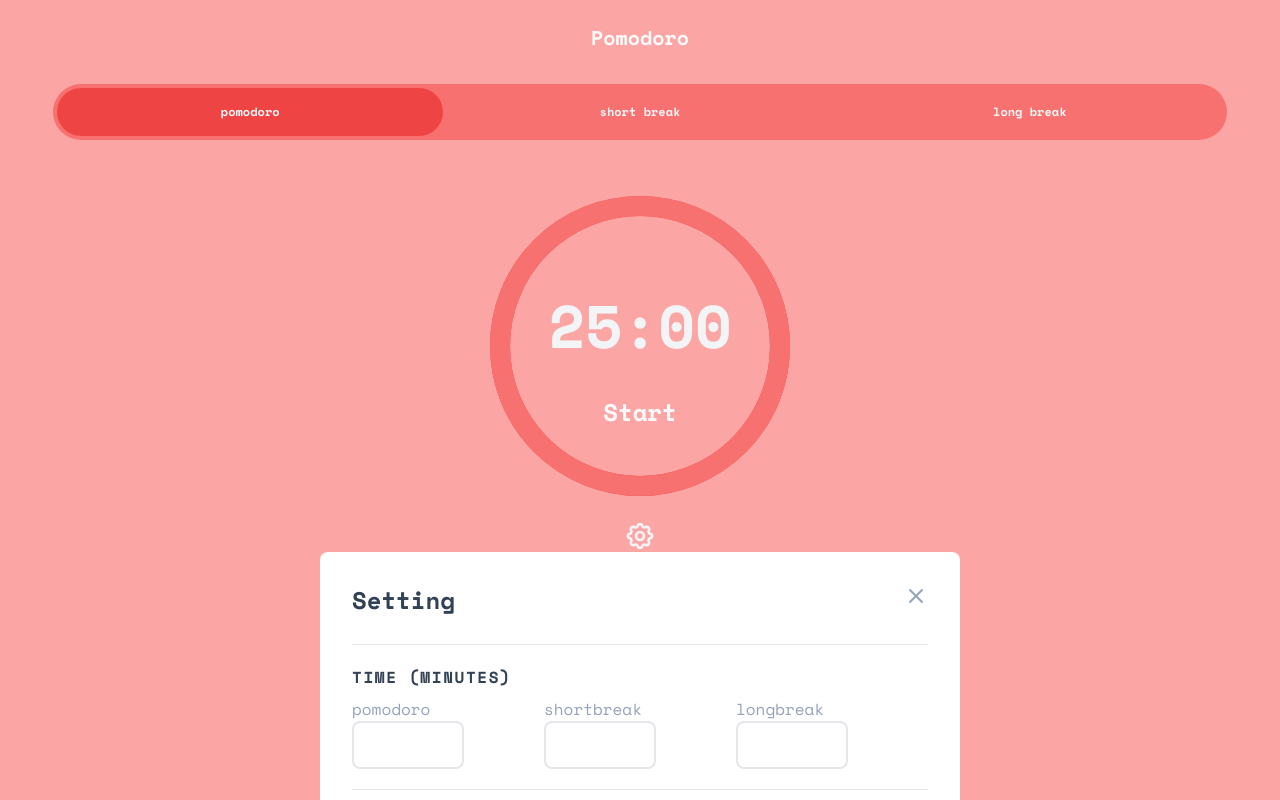
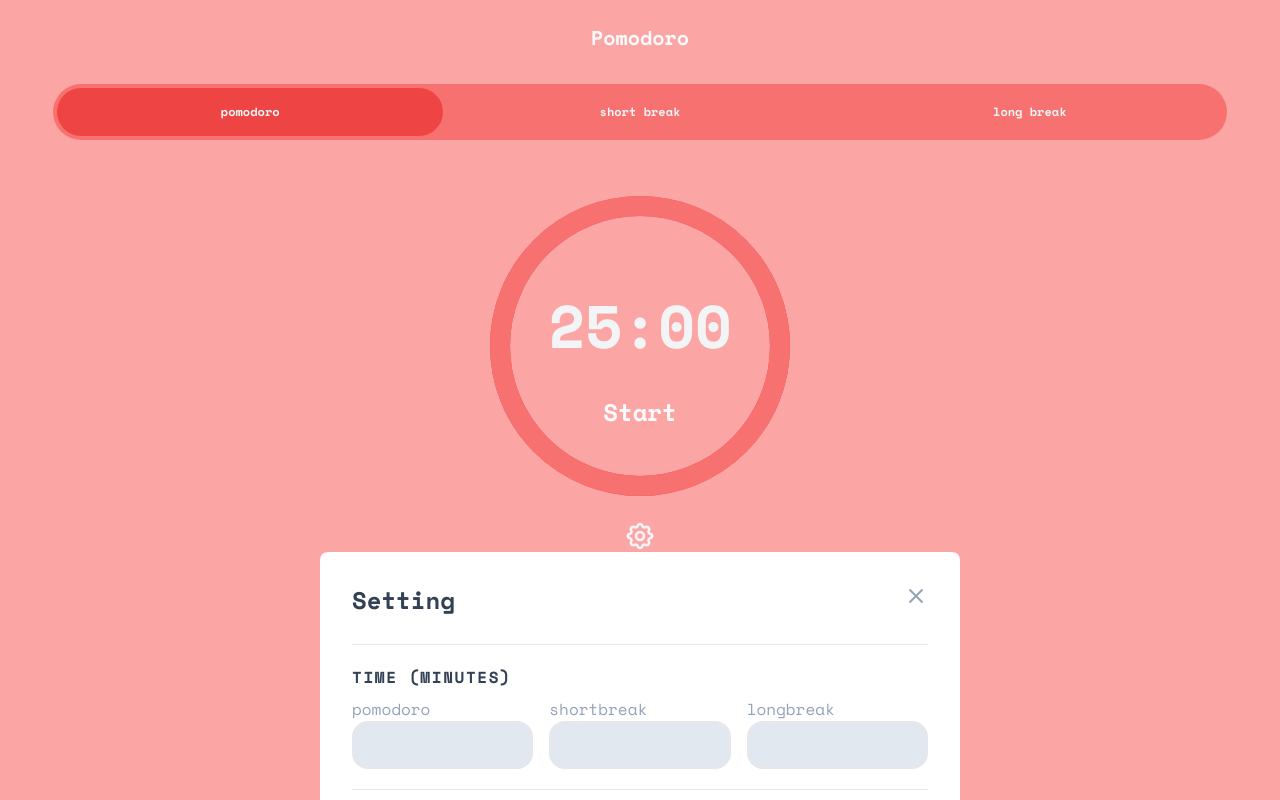
Before and after one commit to HangCcZ/Pomodoro, a Next.js app: page / in a window 1280 px wide. Both pictures are taken after a click on the button 640 px from the left and 536 px from the top of the page. Shown: the top 800 px of the page. Built offline with nearby package versions, Linux system fonts and the light colour scheme.

Commit message:
fixed input width issue

```diff
--- a/components/Modal.jsx
+++ b/components/Modal.jsx
@@ -1,15 +1,7 @@
 import { Fragment, useRef, useState } from 'react'
 
-export default function Modal({ open, setOpen }) {
-  const cancelButtonRef = useRef(null)
+const CloseButton = () => {
   return (
-    <div
-      className={`${
-        open ? 'block' : 'hidden'
-      } max-w-3xl rounded-lg bg-white p-8 sm:w-1/2`}
-    >
-      <div className="flex justify-between">
-        <h1 className="mb-7 text-2xl font-semibold text-slate-700">Setting</h1>
     <svg
       xmlns="http://www.w3.org/2000/svg"
       className="h-6 w-6 text-slate-400"
@@ -24,6 +16,20 @@ export default function Modal({ open, setOpen }) {
         d="M6 18L18 6M6 6l12 12"
       />
     </svg>
+  )
+}
+
+export default function Modal({ open, setOpen }) {
+  const cancelButtonRef = useRef(null)
+  return (
+    <div
+      className={`${
+        open ? 'block' : 'hidden'
+      } max-w-3xl rounded-lg bg-white p-8 sm:w-1/2`}
+    >
+      <div className="flex justify-between">
+        <h1 className="mb-7 text-2xl font-semibold text-slate-700">Setting</h1>
+        <CloseButton />
       </div>
 
       <hr className="mb-5" />
@@ -31,23 +37,23 @@ export default function Modal({ open, setOpen }) {
         <h2 className="mb-2 font-semibold tracking-widest text-slate-700">
           TIME (MINUTES)
         </h2>
-        <div className="mb-5 grid grid-cols-3">
+        <div className="mb-5 grid grid-cols-3 gap-4">
           <div>
             <label>
-              <p className="text-slate-400">pomodoro</p>
-            </label>
+              <p className=" text-slate-400">pomodoro</p>
               <input
                 type="number"
-              className="w-28 rounded-lg border-2 p-2 text-lg text-slate-700 outline-none"
+                className="max-w-full rounded-2xl border-2 bg-slate-200 p-2 text-center text-lg font-bold text-slate-700 outline-none"
               />
+            </label>
           </div>
           <div>
             <label>
               <p className="text-slate-400">shortbreak</p>
             </label>
             <input
-              type={'number'}
-              className="w-28 rounded-lg border-2 p-2 text-lg text-slate-700 outline-none"
+              type="number"
+              className="max-w-full rounded-2xl border-2 bg-slate-200 p-2 text-center text-lg font-bold text-slate-700 outline-none"
             />
           </div>
           <div>
@@ -55,8 +61,8 @@ export default function Modal({ open, setOpen }) {
               <p className="text-slate-400">longbreak</p>
             </label>
             <input
-              type={'number'}
-              className="w-28 rounded-lg border-2 p-2 text-lg text-slate-700 outline-none"
+              type="number"
+              className="max-w-full rounded-2xl border-2 bg-slate-200 p-2 text-center text-lg font-bold text-slate-700 outline-none"
             />
           </div>
         </div>
@@ -81,7 +87,7 @@ export default function Modal({ open, setOpen }) {
       <hr className="mb-5" />
       <div className="flex items-center justify-between">
         <h2 className="mb-2 font-semibold tracking-widest text-slate-700">
-          Color
+          COLOR
         </h2>
         <div className="flex space-x-6">
           <div className="h-10 w-10 rounded-full bg-red-300 p-2 text-center text-lg "></div>
```
Lines whose indentation alone changed are shown as unchanged.
